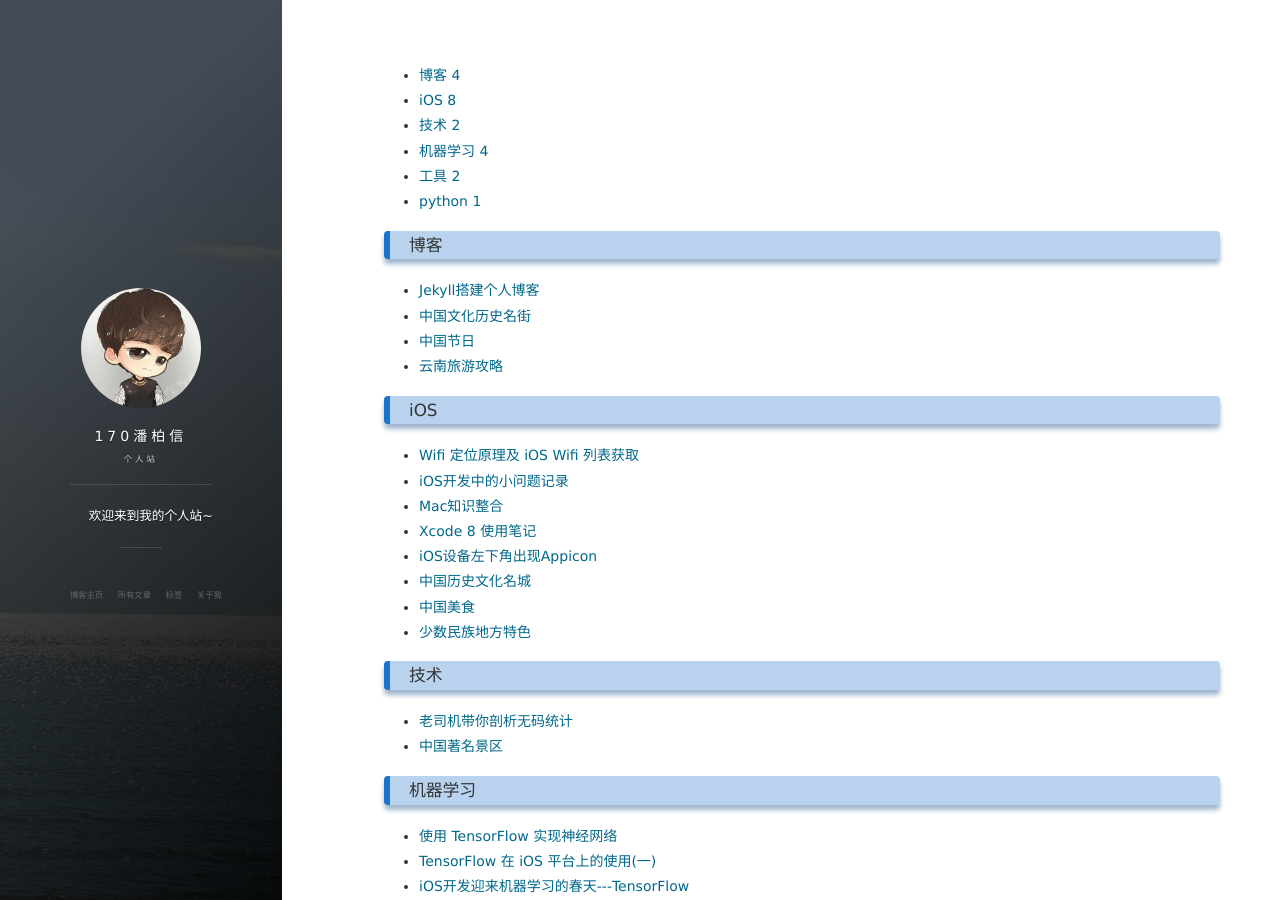
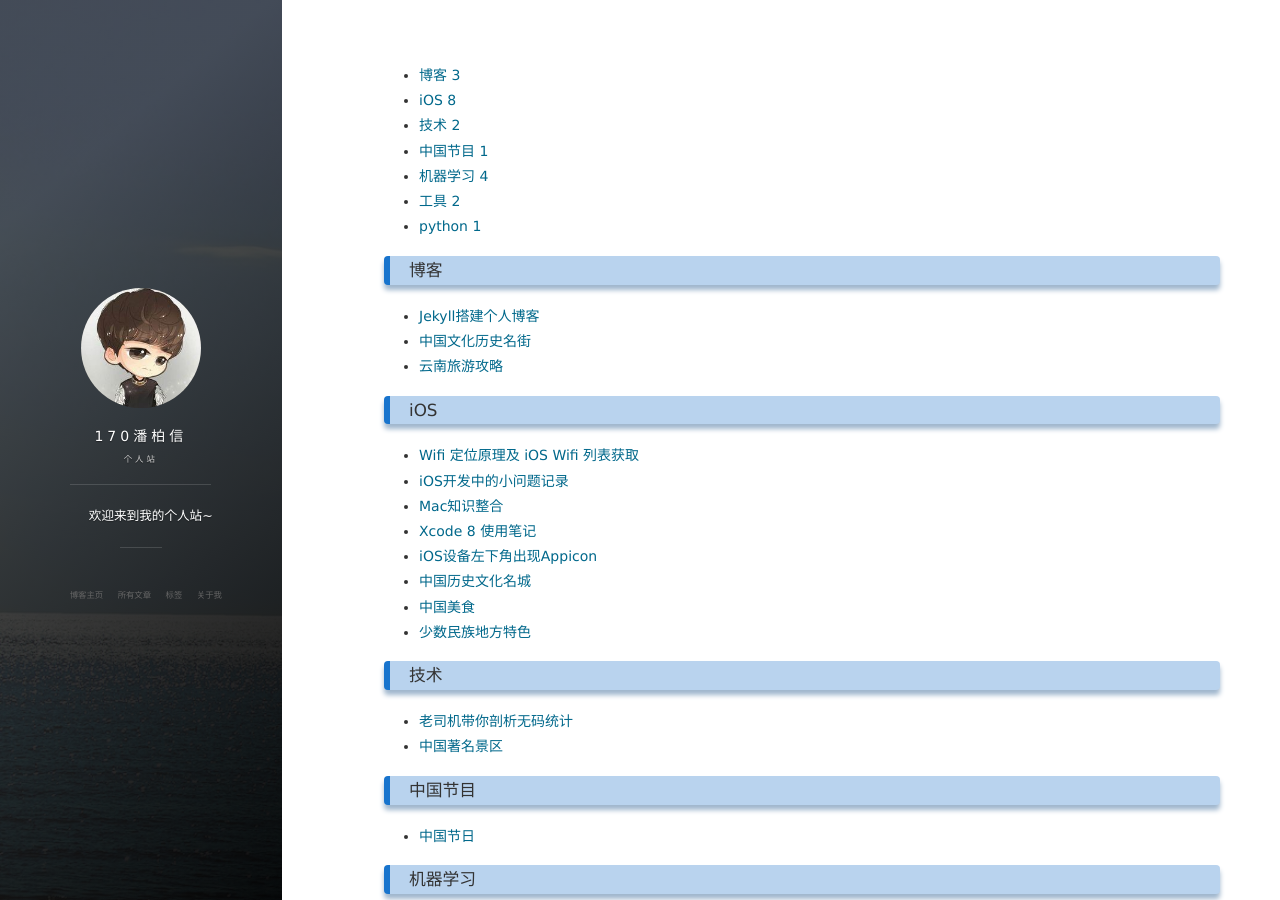
Before and after one commit to lixuan-sunshine/170, a Jekyll site: the page built from tags.html, in a window 1280 px wide and 900 px high. Built offline with Jekyll 4.4.1, drawn with Linux system fonts in a browser that asks for light colours; nearby versions of some CDN libraries; comment, search, counter and statistics services are not loaded.

Commit message:
Update 2016-06-02-Develop_Tool.md

```diff
--- a/_posts/2016-06-02-Develop_Tool.md
+++ b/_posts/2016-06-02-Develop_Tool.md
@@ -1,7 +1,7 @@
 ---
 layout: post
 title: 中国节日
-tag: 博客
+tag: 中国节目
 ---
 
 主要节日
```
